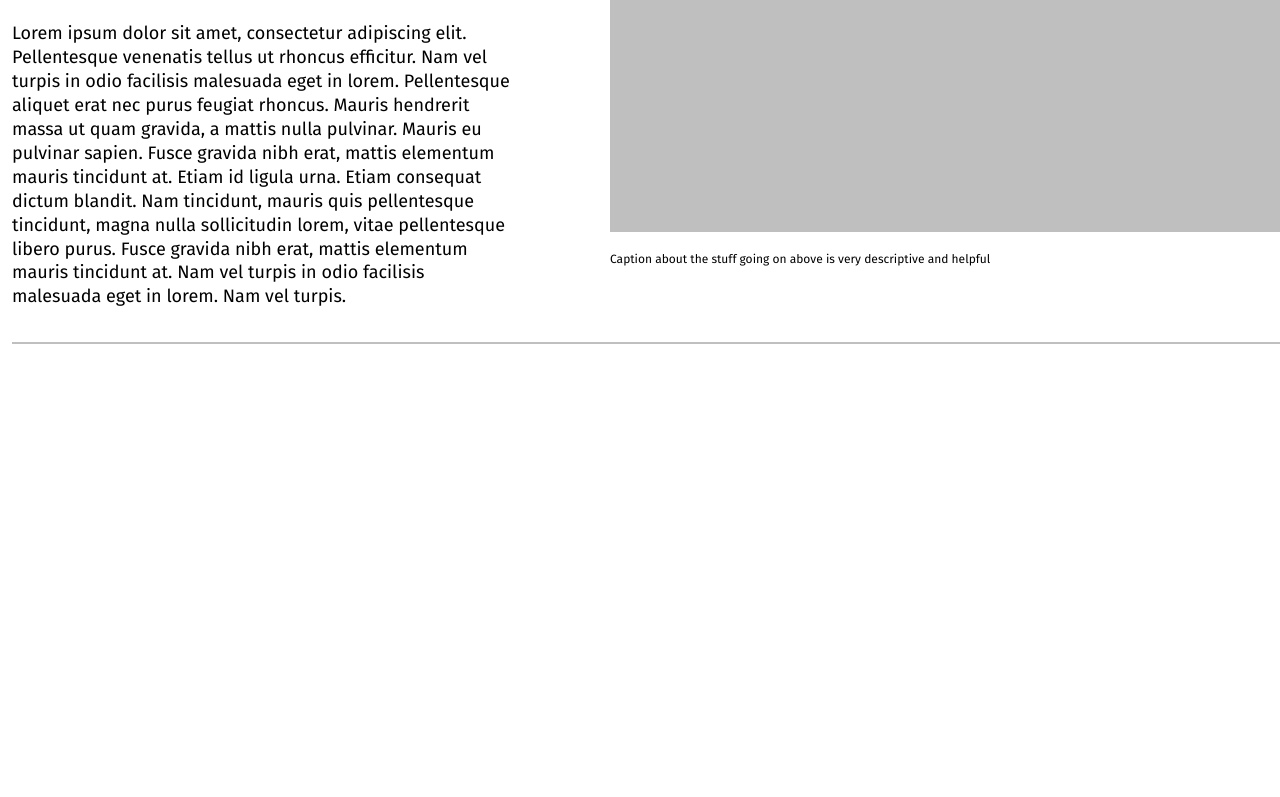
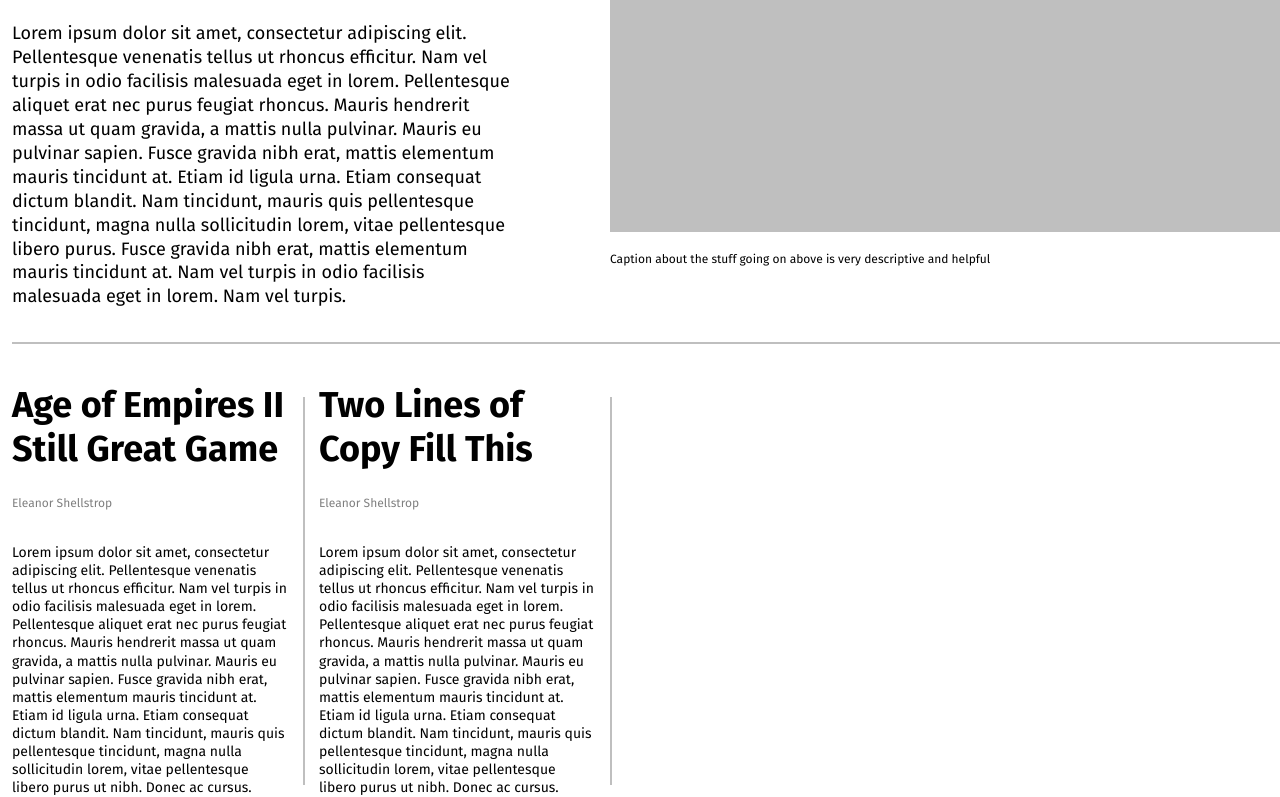
Before and after one commit to SergUserGit/type-study-buddy, a plain HTML site: page index.html in a window 1280 px wide. Shown: the part 671-1468 px from the top of the page. Before the commit the page ends 1055 px from the top, so only its background shows below. Drawn offline with Linux system fonts and the light colour scheme; a web font is replaced by a local one.

Commit message:
add: discovered half
add: discovered half

```diff
--- a/index.html
+++ b/index.html
@@ -76,6 +76,41 @@
 
       <section class="discovered">
 
+        <ul class="ageofemperes-list">
+          <li>
+            <h2 class="ageofemperes-title">Age of Empires II Still Great Game</h2>
+            <p class="ageofemperes-ph">Eleanor Shellstrop</p>
+            <p class="ageofemperes-ph-main">Lorem ipsum dolor sit amet, consectetur adipiscing elit. Pellentesque
+              venenatis tellus ut rhoncus efficitur. Nam vel
+              turpis in odio facilisis malesuada eget in lorem. Pellentesque aliquet erat nec purus feugiat rhoncus.
+              Mauris hendrerit
+              massa ut quam gravida, a mattis nulla pulvinar. Mauris eu pulvinar sapien. Fusce gravida nibh erat, mattis
+              elementum
+              mauris tincidunt at. Etiam id ligula urna. Etiam consequat dictum blandit. Nam tincidunt, mauris quis
+              pellentesque
+              tincidunt, magna nulla sollicitudin lorem, vitae pellentesque libero purus ut nibh. Donec ac cursus.</p>
+          </li>
+          <li class="ageofemperes-line-one">
+
+          </li>
+          <li>
+            <h2 class="ageofemperes-title-two">Two Lines of Copy Fill This</h2>
+            <p class="ageofemperes-ph-two">Eleanor Shellstrop</p>
+            <p class="ageofemperes-ph-maintwo">Lorem ipsum dolor sit amet, consectetur adipiscing elit. Pellentesque
+              venenatis tellus ut rhoncus efficitur. Nam vel
+              turpis in odio facilisis malesuada eget in lorem. Pellentesque aliquet erat nec purus feugiat rhoncus.
+              Mauris hendrerit
+              massa ut quam gravida, a mattis nulla pulvinar. Mauris eu pulvinar sapien. Fusce gravida nibh erat, mattis
+              elementum
+              mauris tincidunt at. Etiam id ligula urna. Etiam consequat dictum blandit. Nam tincidunt, mauris quis
+              pellentesque
+              tincidunt, magna nulla sollicitudin lorem, vitae pellentesque libero purus ut nibh. Donec ac cursus.</p>
+          </li>
+          <li class="ageofemperes-line-one">
+
+          </li>
+        </ul>
+
       </section>
 
     </div>
--- a/styles.css
+++ b/styles.css
@@ -183,6 +183,76 @@ p {
   margin-bottom: 40px;
 }
 
+.ageofemperes-title {
+  font-weight: 700;
+  font-size: 36px;
+  line-height: 122%;
+  width: 276px;
+  color: #000;
+  font-family: "Fira Sans", sans-serif;
+  margin-bottom: 24px;
+}
+
+.ageofemperes-ph {
+  font-weight: 400;
+  font-size: 12px;
+  line-height: 133%;
+  color: rgba(0, 0, 0, 0.5);
+  font-family: "Fira Sans", sans-serif;
+  margin-bottom: 32px;
+}
+
+.ageofemperes-ph-main {
+  font-weight: 400;
+  font-size: 14px;
+  line-height: 129%;
+  font-family: "Fira Sans", sans-serif;
+  color: #000;
+  width: 276px;
+}
+
+.ageofemperes-list {
+  list-style: none;
+  display: grid;
+  grid-template-columns: 276px 1px 276px 1fr;
+  column-gap: 15px;
+  align-items: center;
+}
+
+
+.ageofemperes-line-one {
+  border: 1px solid rgba(0, 0, 0, 0.25);
+  width: 0px;
+  height: 388px;
+}
+
+.ageofemperes-title-two {
+  font-weight: 700;
+  font-size: 36px;
+  line-height: 122%;
+  font-family: "Fira Sans", sans-serif;
+  color: #000;
+  margin-bottom: 24px;
+}
+
+.ageofemperes-ph-two {
+  font-weight: 400;
+  font-size: 12px;
+  line-height: 133%;
+  color: rgba(0, 0, 0, 0.5);
+  font-family: "Fira Sans", sans-serif;
+  margin-bottom: 32px;
+}
+
+.ageofemperes-ph-maintwo {
+  font-weight: 400;
+  font-size: 14px;
+  line-height: 129%;
+  font-family: "Fira Sans", sans-serif;
+  color: #000;
+  width: 276px;
+}
+
 /* font-family: "Roboto Mono",monospace;
 font-family: "Nova Cut",system-ui;
 font-family: "Comic Neue",cursive;
```
